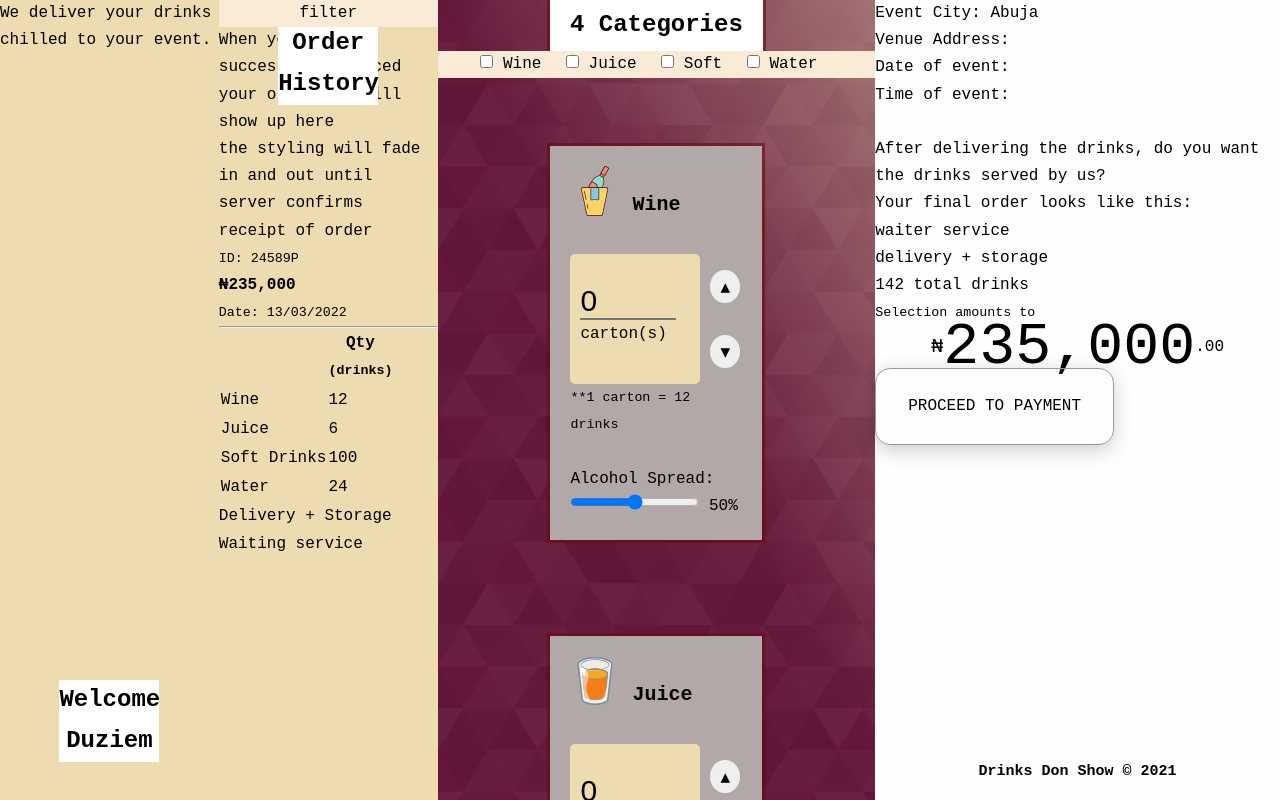
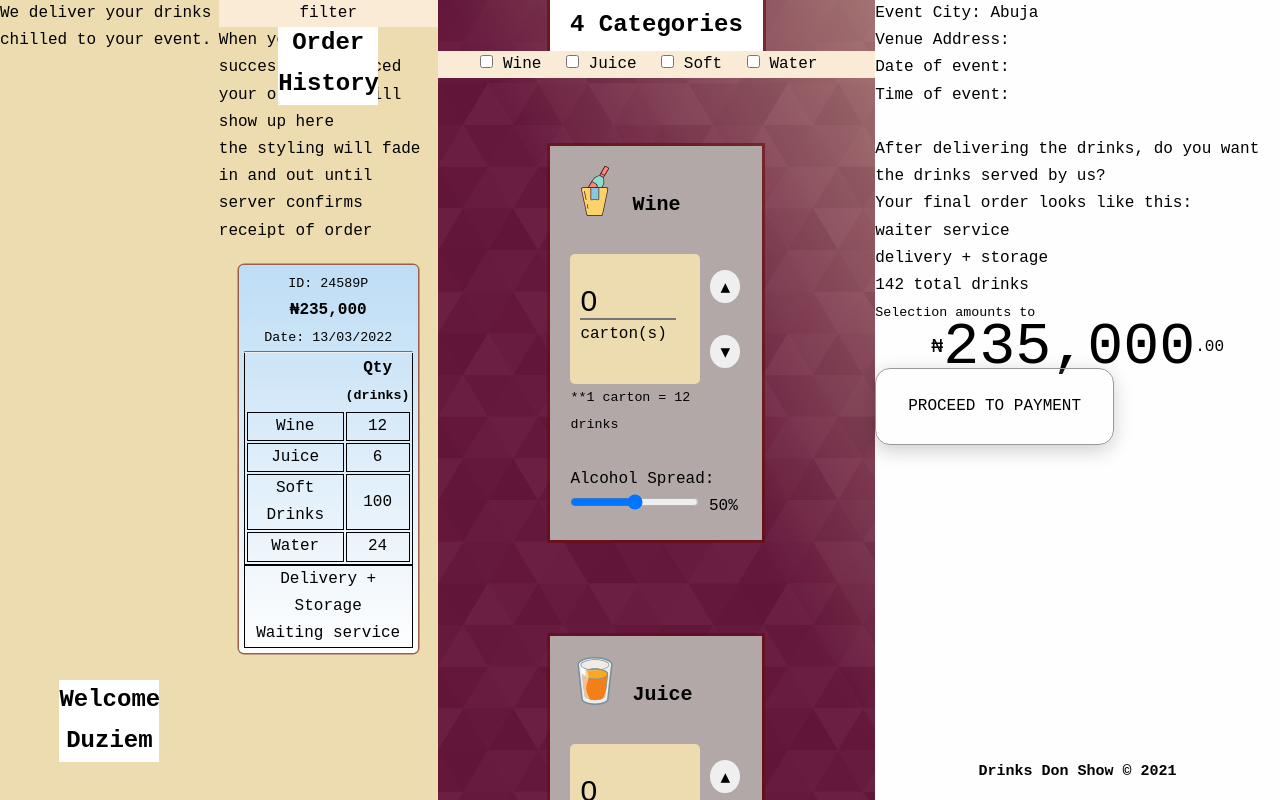
Before and after one commit to nwamugo/dds, a website: page pages/drinks-selection2.html in a window 1280 px wide. Drawn offline with nearby package versions, Linux system fonts and the light colour scheme; files that its build step writes are made by us from their sources.

Commit message:
order history css

```diff
--- /dev/null
+++ b/sass/components/_order-history-item.scss
@@ -0,0 +1,35 @@
+div.order-history-item {
+  box-shadow: 0 0 0 .15rem rgba(104,12,13,.6);
+  margin: 2rem;
+  padding: .5rem;
+  border-radius: .5rem;
+  text-align: center;
+  background-image: linear-gradient(0deg, #fefefe, #beddf5);
+  hr {
+    // border: none
+    border-top: .1em solid rgba(104,12,13,.6);
+    // border-bottom: none;
+  }
+  small {
+  }
+  // & > div {
+  //   display: flex;
+  //   justify-content: space-between;
+  //   text-align: start;
+  //   div:last-child {
+  //     text-align: end;
+  //   }
+  // }
+  table {
+    border: .1rem solid;
+    border-top: none;
+    width: 100%;
+  }
+  td {
+    // width: 50%;
+    border: .1rem solid;
+  }
+  table + div {
+    border: .1rem solid;
+  }
+}
--- a/sass/main.scss
+++ b/sass/main.scss
@@ -10,6 +10,7 @@
 @import "components/button";
 @import "components/drink-item";
 @import "components/logo";
+@import "components/order-history-item";
 @import "components/scrollbar";
 
 @import "layout/categories";
```
